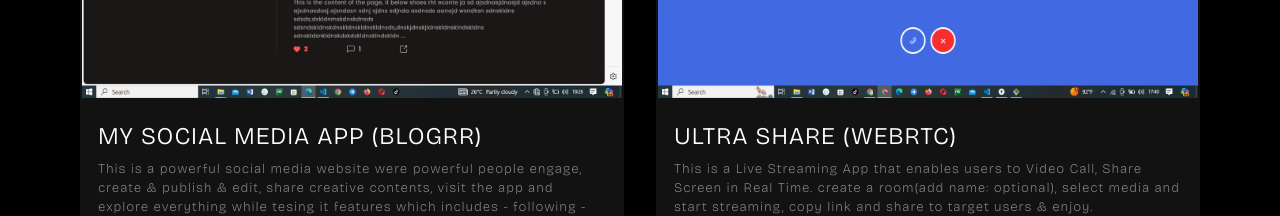
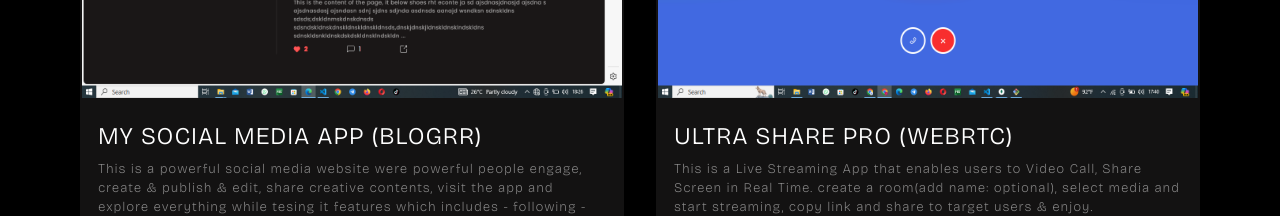
Before and after one commit to Akinleyejoshua/joshuaakinleye, a Next.js app: page / in a window 1280 px wide. Shown: the part 1900-2116 px from the top of the page. Built offline with nearby package versions, Linux system fonts and the light colour scheme.

Commit message:
Update Projects.jsx

```diff
--- a/layouts/Projects.jsx
+++ b/layouts/Projects.jsx
@@ -28,14 +28,14 @@
         },
         {
             img: SS,
-            name: "Ultra Share (WebRTC)",
+            name: "Ultra Share Pro (WebRTC)",
             github: "https://github.com/Akinleyejoshua/webRTC-Nextjs/tree/main",
-            link: "https://ultrashare.vercel.app/",
+            link: "https://ultrasharepro.vercel.app/",
             tags: ["Nextjs", "Socket.io", "Reactjs", "API", "WebRTC"],
             description: `This is a Live Streaming App that enables users to Video Call, Share Screen in Real Time.
             create a room(add name: optional), select media and start streaming, copy link and share to target users & enjoy.
             `,
-            youtube: "https://youtu.be/4sWLgqt60X4?si=Pa_RwDpFsY_K4PTc",
+            youtube: "https://www.linkedin.com/posts/joshua-akinleye-9895b61ab_buildinpublic-100daysofcode-activity-7260689036183228416-Lw2s?utm_source=share&utm_medium=member_desktop",
         },
         {
             img: Blnr,
```
